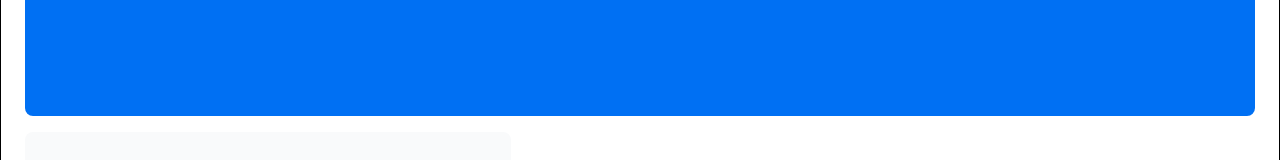
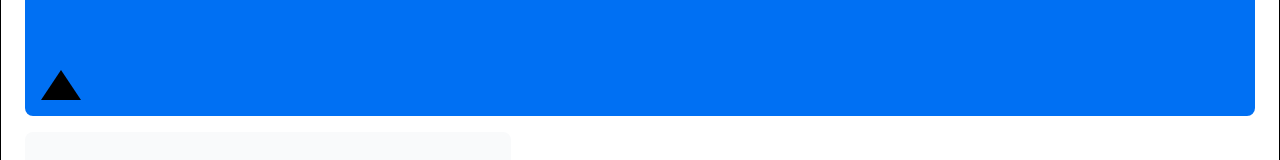
Before and after one commit to gonzalolater/next.js-14-vercel, a Next.js app in the folder nextjs-dashboard/: page / in a window 1280 px wide. Shown: the part 141-301 px from the top of the page. Built offline with nearby package versions, Linux system fonts and the light colour scheme.

Commit message:
home module css and .shape style.,

```diff
--- /dev/null
+++ b/nextjs-dashboard/app/home.module.css
@@ -0,0 +1,7 @@
+.shape {
+    height: 0;
+    width: 0;
+    border-left: 20px solid transparent;
+    border-right: 20px solid transparent;
+    border-bottom: 30px solid black;
+}
--- a/nextjs-dashboard/app/page.tsx
+++ b/nextjs-dashboard/app/page.tsx
@@ -1,12 +1,14 @@
 import AcmeLogo from '@/app/ui/acme-logo';
 import { ArrowRightIcon } from '@heroicons/react/24/outline';
 import Link from 'next/link';
+import styles from './home.module.css';
 
 export default function Page() {
   return (
     <main className="flex min-h-screen flex-col p-6">
       <div className="flex h-20 shrink-0 items-end rounded-lg bg-blue-500 p-4 md:h-52">
         {/* <AcmeLogo /> */}
+        <div className={styles.shape}></div>
       </div>
       <div className="mt-4 flex grow flex-col gap-4 md:flex-row">
         <div className="flex flex-col justify-center gap-6 rounded-lg bg-gray-50 px-6 py-10 md:w-2/5 md:px-20">
```
